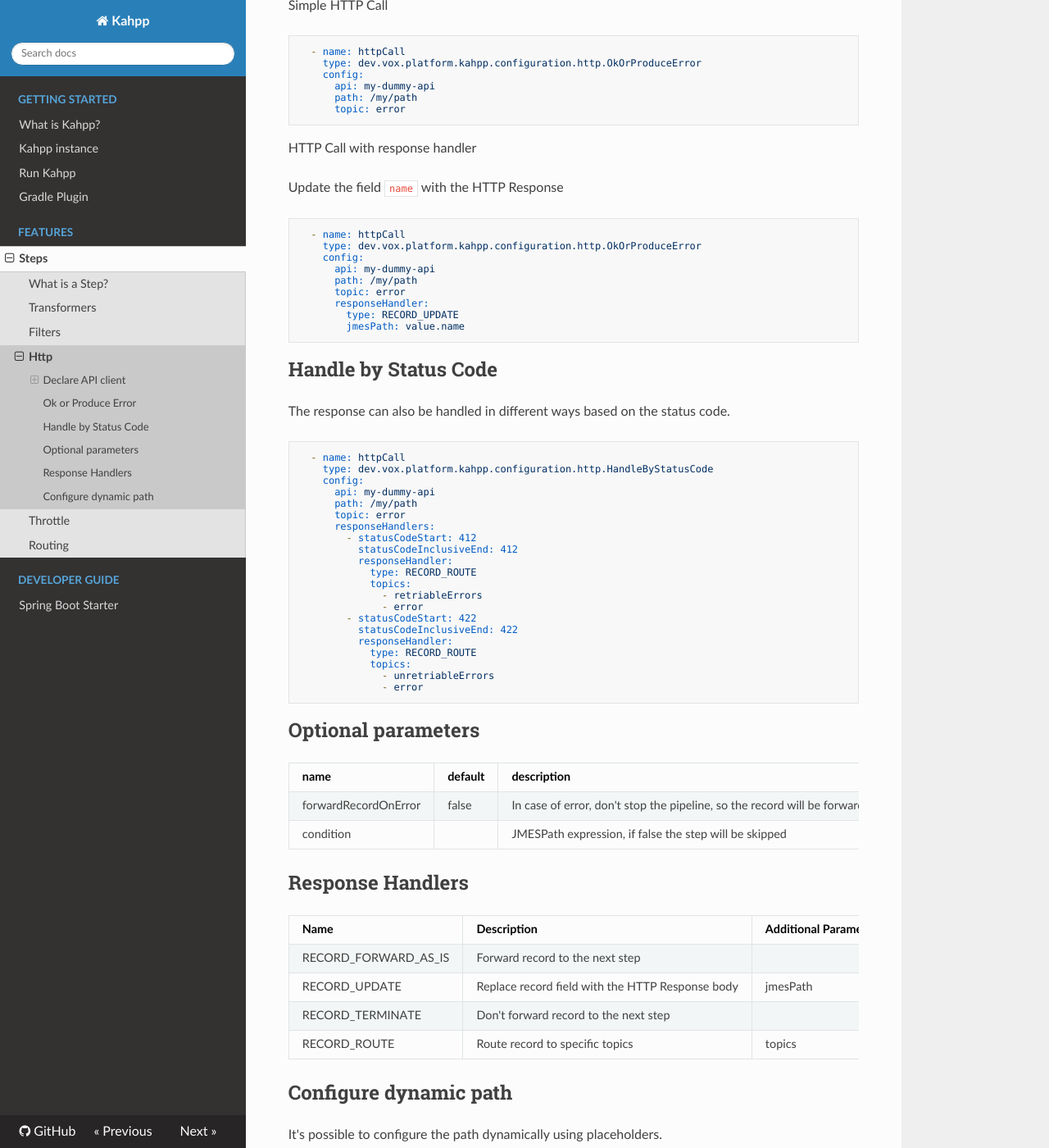
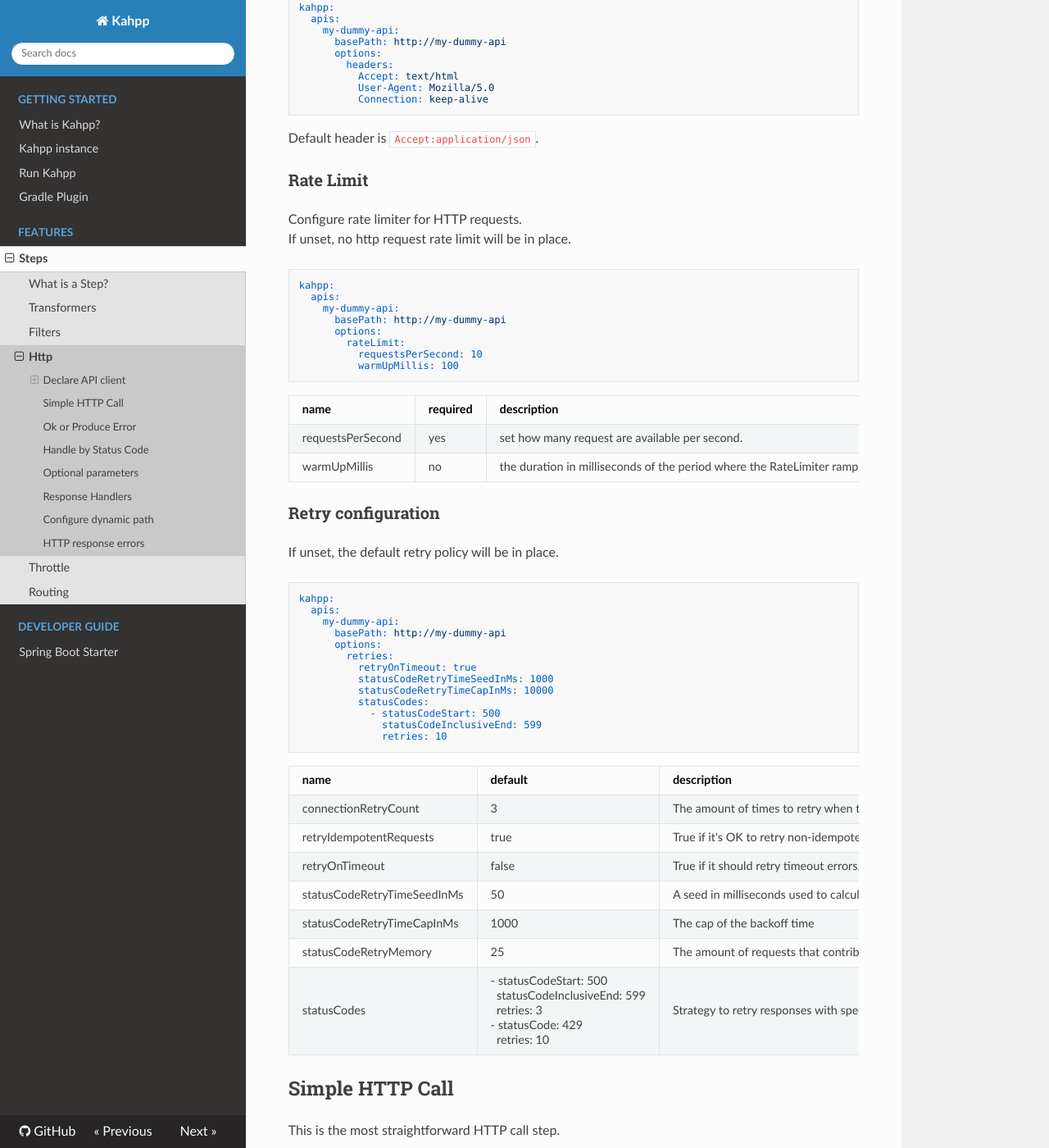
Before and after one commit to GetFeedback/kahpp-oss, an MkDocs documentation site: the page built from docs/features/http.md, in a window 1280 px wide and 1400 px high, scrolled down 997 px. Shown: the whole window at 82% size. Built offline with MkDocs 1.6.1, drawn with Linux system fonts in a browser that asks for light colours; nearby versions of some CDN libraries; some of the changed text lies outside the part shown.

Commit message:
Improve HTTP step documentation
Signed-off-by: Stefano Guerrini <sguerrini@surveymonkey.com>

````diff
--- a/docs/features/http.md
+++ b/docs/features/http.md
@@ -34,6 +34,90 @@
 |----------------------|---------|-----------------------------------------------------------------------------------------------------------------------------------------------------------------------------|
 | connectTimeoutMillis | 500     | Determines the timeout in milliseconds until a connection is established.                                                                                                   |
 | socketTimeoutMs      | 2000    | Defines the socket timeout in milliseconds, which is the timeout for waiting for data or, put differently, a maximum period inactivity between two consecutive data packets |
+
+
+### Request headers
+
+Set HTTP headers necessary for HTTP requests.
+
+```yaml
+kahpp:
+  apis:
+    my-dummy-api:
+      basePath: http://my-dummy-api
+      options:
+        headers:
+          Accept: text/html
+          User-Agent: Mozilla/5.0
+          Connection: keep-alive
+```
+
+Default header is `Accept:application/json`.
+
+### Rate Limit
+
+Configure rate limiter for HTTP requests.
+If unset, no http request rate limit will be in place.
+
+```yaml
+kahpp:
+  apis:
+    my-dummy-api:
+      basePath: http://my-dummy-api
+      options:
+        rateLimit:
+          requestsPerSecond: 10
+          warmUpMillis: 100
+```
+
+| name              | required | description                                                                                                     |
+|-------------------|----------|-----------------------------------------------------------------------------------------------------------------|
+| requestsPerSecond | yes      | set how many request are available per second.                                                                  |
+| warmUpMillis      | no       | the duration in milliseconds of the period where the RateLimiter ramps up its rate, before reaching its stable. |
+
+
+### Retry configuration
+
+If unset, the default retry policy will be in place.
+
+```yaml
+kahpp:
+  apis:
+    my-dummy-api:
+      basePath: http://my-dummy-api
+      options:
+        retries:
+          retryOnTimeout: true
+          statusCodeRetryTimeSeedInMs: 1000
+          statusCodeRetryTimeCapInMs: 10000
+          statusCodes:
+            - statusCodeStart: 500
+              statusCodeInclusiveEnd: 599
+              retries: 10
+```
+
+| name                        | default                                                                                                                                             | description                                                             |
+|-----------------------------|-----------------------------------------------------------------------------------------------------------------------------------------------------|-------------------------------------------------------------------------|
+| connectionRetryCount        | 3                                                                                                                                                   | The amount of times to retry when the connection fails.                 |
+| retryIdempotentRequests     | true                                                                                                                                                | True if it's OK to retry non-idempotent requests that have been sent.   |
+| retryOnTimeout              | false                                                                                                                                               | True if it should retry timeout errors.                                 |
+| statusCodeRetryTimeSeedInMs | 50                                                                                                                                                  | A seed in milliseconds used to calculate the backoff time.              |
+| statusCodeRetryTimeCapInMs  | 1000                                                                                                                                                | The cap of the backoff time                                             |
+| statusCodeRetryMemory       | 25                                                                                                                                                  | The amount of requests that contribute to the backoff time calculation. |
+| statusCodes                 | - statusCodeStart: 500 <br/>&nbsp;&nbsp;statusCodeInclusiveEnd: 599 <br/>&nbsp;&nbsp;retries: 3 <br/>- statusCode: 429 <br/>&nbsp;&nbsp;retries: 10 | Strategy to retry responses with specific status codes.                 |
+
+
+## Simple HTTP Call
+
+This is the most straightforward HTTP call step.
+
+```yaml
+  - name: simpleHttpCall
+    type: dev.vox.platform.kahpp.configuration.http.SimpleHttpCall
+    config:
+      api: my-dummy-api
+      path: /my/path
+```
 
 ## Ok or Produce Error
 In case of error, it routes the message to a specific topic.
@@ -92,10 +176,11 @@
 
 ## Optional parameters
 
-| name                 | default | description                                                                                |
-|----------------------|---------|--------------------------------------------------------------------------------------------|
-| forwardRecordOnError | false   | In case of error, don't stop the pipeline, so the record will be forward to the next step. |
-| condition            |         | JMESPath expression, if false the step will be skipped                                     |
+| name                 | default | type               | description                                                                                |
+|----------------------|---------|--------------------|--------------------------------------------------------------------------------------------|
+| forwardRecordOnError | false   | boolean            | In case of error, don't stop the pipeline, so the record will be forward to the next step. |
+| condition            |         | JMESPath           | JMESPath expression, if false the step will be skipped                                     |
+| method               | POST    | POST,PUT,GET,PATCH | HTTP method to use for the request.                                                        |
 
 ## Response Handlers
 
@@ -129,3 +214,7 @@
 ```
 
 If the value is not there, the call will fail, and the record will be routed to the error topic.
+
+## HTTP response errors
+
+If in an HTTP call an error occurs, it will be saved as a header on the record.
````
